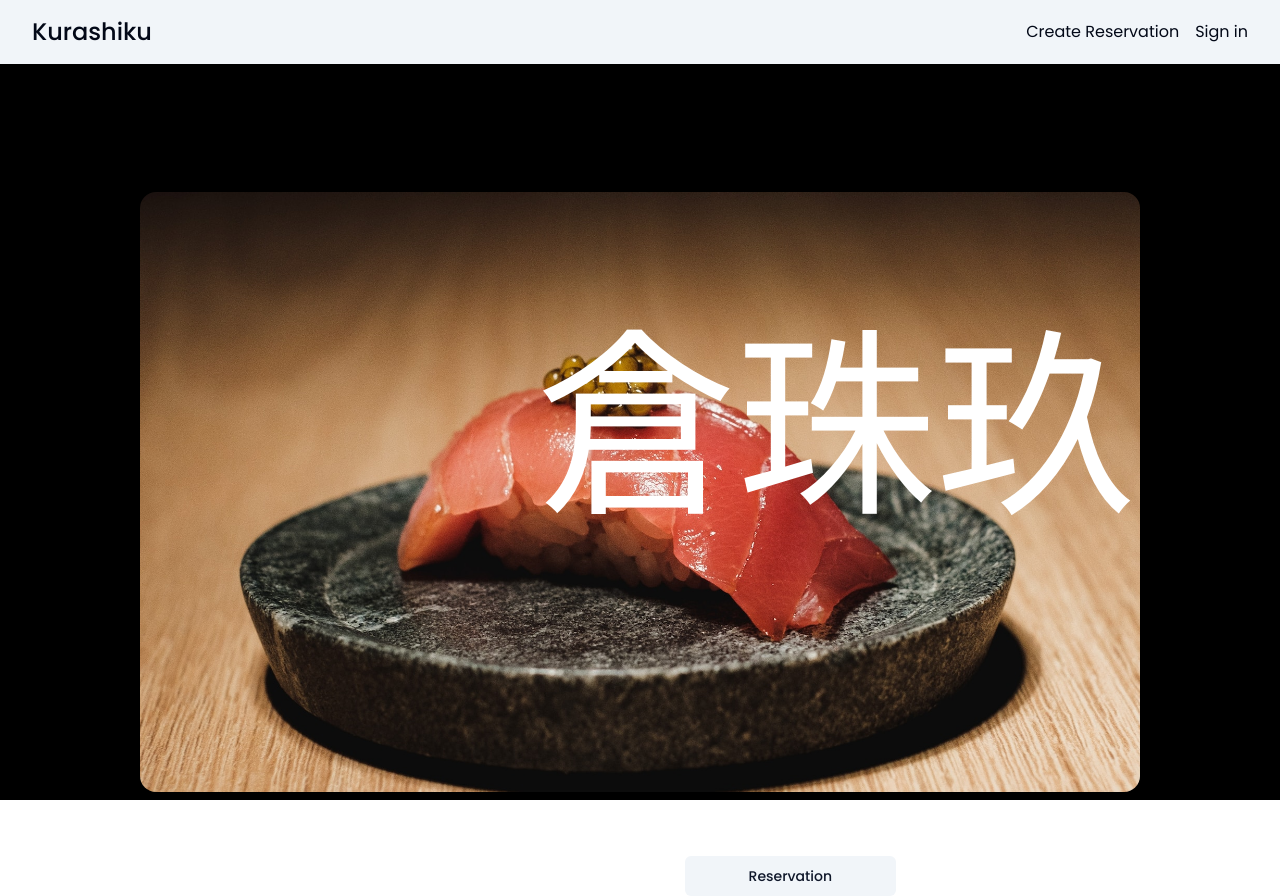
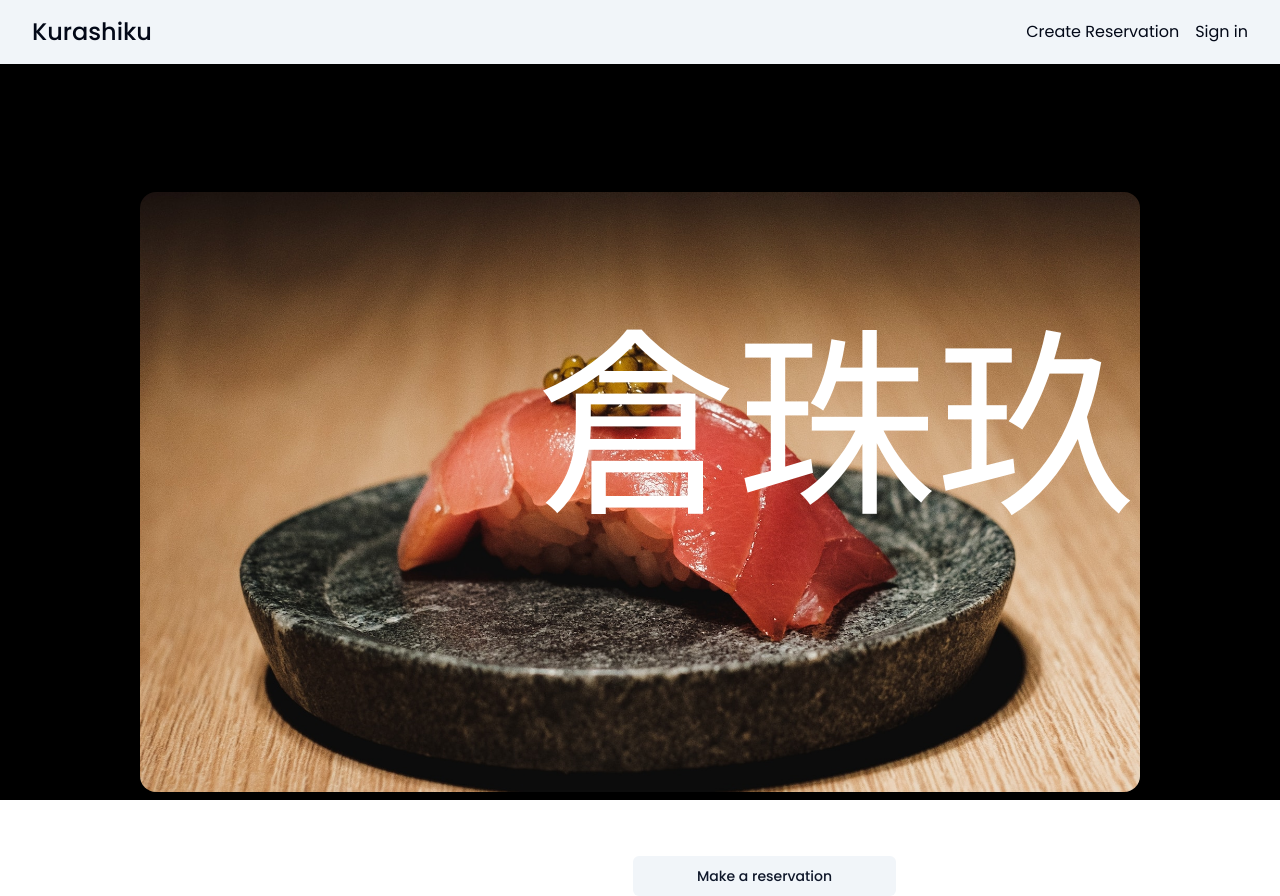
Before and after one commit to ruginn/Kurashikku, a Next.js app: page / in a window 1280 px wide. Built offline with nearby package versions, Linux system fonts and the light colour scheme.

Commit message:
Update Hero.tsx

```diff
--- a/app/components/Hero.tsx
+++ b/app/components/Hero.tsx
@@ -16,7 +16,7 @@ const Hero = () => {
                 <h1 className="text-white absolute text-[200px] right-36 select-none">倉珠玖</h1>
             </div>
             <div className="flex w-full justify-end">
-                <Button variant='secondary' className="mr-96 mt-16 px-16">Reservation</Button>
+                <Button variant='secondary' className="mr-96 mt-16 px-16">Make a reservation</Button>
             </div>
         </div>
     )
```
